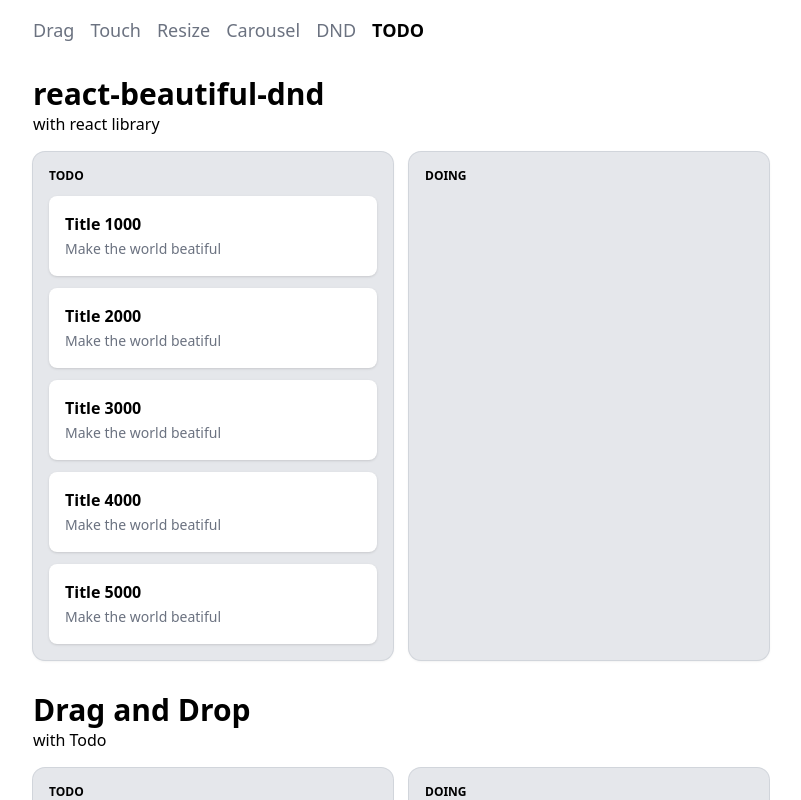
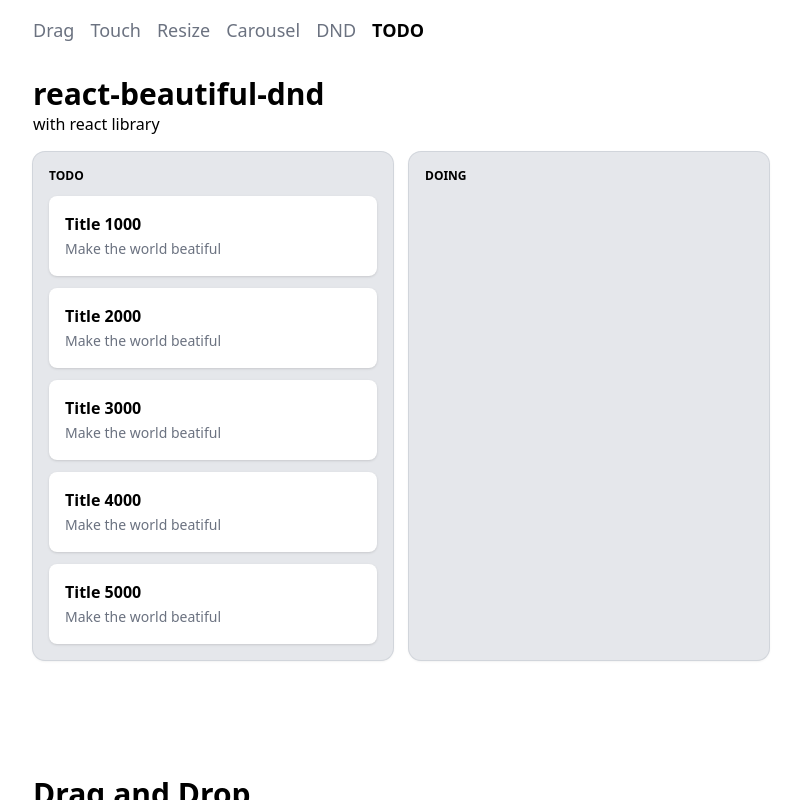
Before and after one commit to bepyan/dnd-playground, a Next.js app: page /todo in a window 1280 px wide. Shown: the whole page, without its empty margins (239-1040 px from the left). Built offline with nearby package versions, Linux system fonts and the light colour scheme.

Commit message:
feat. todo layout

```diff
--- a/src/pages/todo.tsx
+++ b/src/pages/todo.tsx
@@ -28,8 +28,12 @@
 
   return (
     <>
-      <TodoLibraryExample items={items} setItems={setItems} />
-      <TodoExample items={items} setItems={setItems} />
+      <div className="min-h-[700px]">
+        <TodoLibraryExample items={items} setItems={setItems} />
+      </div>
+      <div className="min-h-[700px]">
+        <TodoExample items={items} setItems={setItems} />
+      </div>
     </>
   );
 }
```
